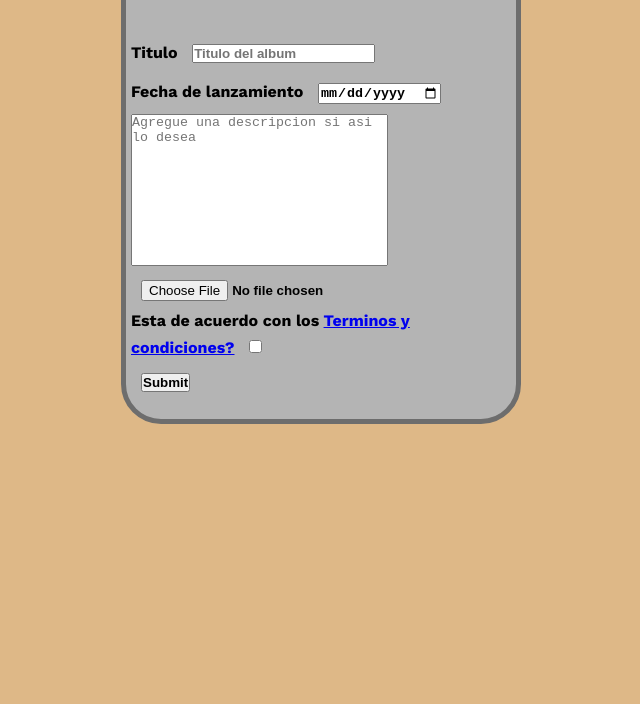
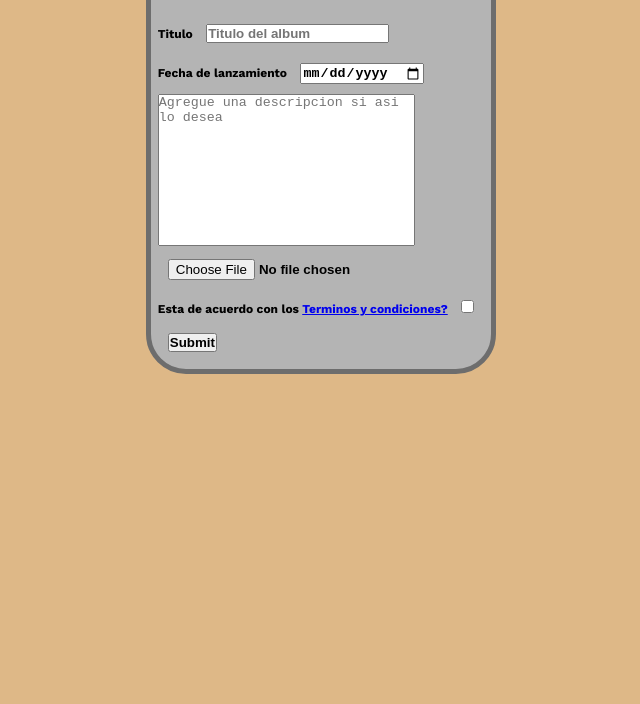
Before and after one commit to RamiMerlo/plataformaDisco, a plain HTML site: page addAlbum.html in a window 1280 px wide. Shown: the part 156-860 px from the top of the page, without its empty margins (319-959 px from the left). After the commit the page ends 810 px from the top, so only its background shows below. Drawn offline with nearby package versions, Linux system fonts and the light colour scheme.

Commit message:
Update addAlbum.css

```diff
--- a/addAlbum.css
+++ b/addAlbum.css
@@ -14,8 +14,8 @@ body {
 
 #albumRegister {
   margin: 10vh auto 35vh auto;
-  width: 400px;
-  height: 500px;
+  width: 350px;
+  height: 450px;
   background-color: #b4b4b4;
   border: #6d6d6d solid 5px;
   border-radius: 40px;
@@ -25,6 +25,7 @@ body {
   align-items: center;
   flex-direction: column;
   padding: 5px;
+  font-size: 12px;
 }
 
 #albumRegister h1 {
```
